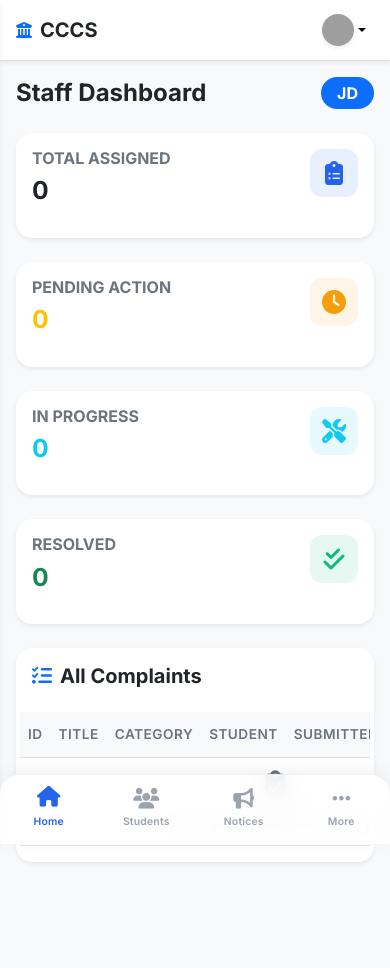
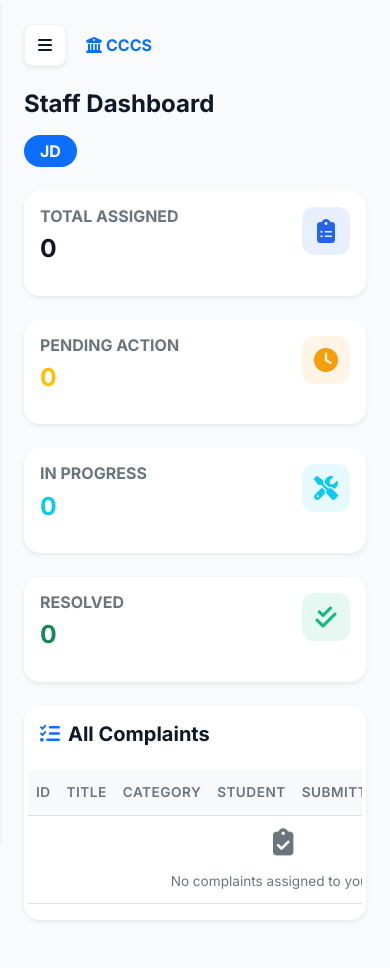
Before and after one commit to Jilla-kannan/cccs2.0, a Flask app: page /staff/dashboard in a window 390 px wide. Run offline with Flask 3, Linux system fonts and the light colour scheme; a user stored in the database is signed in; data that the repository does not hold is empty; grey boxes are pictures that could not be loaded.

Commit message:
remove top navbar and improve sidebar toggle

```diff
--- a/static/css/style.css
+++ b/static/css/style.css
@@ -4,12 +4,26 @@
     --warning: #F59E0B;
     --danger: #EF4444;
     --background: #F9FAFB;
+    --card-bg: #FFFFFF;
+    --text-main: #111827;
+    --text-muted: #6B7280;
+    --border-color: rgba(0, 0, 0, 0.05);
+}
+
+[data-theme="dark"] {
+    --background: #0F172A;
+    --card-bg: #1E293B;
+    --text-main: #F3F4F6;
+    --text-muted: #9CA3AF;
+    --border-color: rgba(255, 255, 255, 0.1);
 }
 
 body {
     font-family: 'Inter', sans-serif;
     background-color: var(--background);
+    color: var(--text-main);
     overflow-x: hidden;
+    transition: background-color 0.3s ease, color 0.3s ease;
 }
 
 /* Sidebar Styling */
@@ -69,16 +83,36 @@ body {
 }
 
 
-/* Navbar */
-.navbar {
-    z-index: 10;
+/* Page Content Wrapper */
+#page-content-wrapper {
+    background-color: var(--background) !important;
+    min-height: 100vh;
+}
+
+#menu-toggle {
+    background-color: var(--card-bg);
+    color: var(--text-main);
+    border: 1px solid var(--border-color) !important;
+    transition: all 0.2s ease;
+}
+
+#menu-toggle:hover {
+    background-color: var(--primary);
+    color: white;
+    transform: scale(1.05);
+}
+
+#menu-toggle:active {
+    transform: scale(0.95);
 }
 
 /* Dashboard Cards */
 .card {
     border: none;
     border-radius: 12px;
-    transition: transform 0.3s ease, box-shadow 0.3s ease;
+    background-color: var(--card-bg);
+    color: var(--text-main);
+    transition: transform 0.3s ease, box-shadow 0.3s ease, background-color 0.3s ease;
 }
 
 .card:hover {
@@ -139,8 +196,8 @@ body {
         box-shadow: none;
     }
     .dashboard-content {
-        padding: 1rem !important;
-        padding-bottom: 90px !important; /* Extra space for bottom nav */
+        padding: 1.5rem !important;
+        padding-bottom: 2rem !important; /* Normal padding */
     }
     .card {
         padding: 1rem !important;
@@ -152,14 +209,25 @@ body {
         line-height: 1.2;
     }
     .navbar {
-        padding: 0.5rem 1rem !important;
+        padding: 0.6rem 1rem !important;
         backdrop-filter: blur(10px);
         background-color: rgba(255, 255, 255, 0.9) !important;
+    }
+    .dashboard-content .justify-content-between.align-items-center {
+        flex-direction: column !important;
+        align-items: flex-start !important;
+        gap: 1rem;
+    }
+    .navbar-brand-mobile {
+        font-size: 1.25rem;
+        font-weight: 700;
+        display: flex;
+        align-items: center;
     }
 
     #wrapper.toggled #sidebar-wrapper {
         margin-left: 0;
-        box-shadow: 0 0 25px rgba(0,0,0,0.3);
+        box-shadow: 0 0 30px rgba(0,0,0,0.4);
     }
 
     #wrapper.toggled::after {
@@ -176,62 +244,6 @@ body {
     }
 }
 
-/* Bottom Navigation */
-.bottom-nav {
-    position: fixed;
-    bottom: 0;
-    left: 0;
-    right: 0;
-    height: 70px;
-    background: rgba(255, 255, 255, 0.85);
-    backdrop-filter: blur(15px);
-    -webkit-backdrop-filter: blur(15px);
-    display: flex;
-    justify-content: space-around;
-    align-items: center;
-    border-top: 1px solid rgba(0, 0, 0, 0.05);
-    box-shadow: 0 -5px 20px rgba(0,0,0,0.05);
-    z-index: 1050;
-    padding-bottom: env(safe-area-inset-bottom);
-    border-top-left-radius: 20px;
-    border-top-right-radius: 20px;
-}
-
-.bottom-nav-item {
-    display: flex;
-    flex-direction: column;
-    align-items: center;
-    justify-content: center;
-    text-decoration: none;
-    color: #9ca3af;
-    font-size: 0.65rem;
-    font-weight: 600;
-    flex: 1;
-    transition: all 0.2s cubic-bezier(0.4, 0, 0.2, 1);
-    height: 100%;
-}
-
-.bottom-nav-item i {
-    font-size: 1.3rem;
-    margin-bottom: 4px;
-    transition: transform 0.2s;
-}
-
-.bottom-nav-item.active {
-    color: var(--primary);
-}
-
-.bottom-nav-item.active i {
-    transform: translateY(-2px);
-}
-
-.bottom-nav-item span {
-    letter-spacing: 0.02em;
-}
-
-.bottom-nav-item:active {
-    transform: scale(0.9);
-}
 
 /* Sidebar Close Button for Mobile */
 .sidebar-close {
--- a/templates/base.html
+++ b/templates/base.html
@@ -31,7 +31,6 @@
             z-index: 0;
             pointer-events: none;
         }
-
     </style>
 </head>
 
@@ -43,7 +42,8 @@
             <div class="sidebar-heading p-4 border-bottom border-secondary d-flex align-items-center position-relative">
                 <i class="fas fa-university fa-2x text-primary me-2"></i>
                 <span class="fs-4 fw-bold">CCCS</span>
-                <i class="fas fa-times sidebar-close d-md-none" onclick="document.getElementById('wrapper').classList.remove('toggled')"></i>
+                <i class="fas fa-times sidebar-close d-md-none"
+                    onclick="document.getElementById('wrapper').classList.remove('toggled')"></i>
             </div>
             <div class="list-group list-group-flush bg-dark my-3">
                 <a href="{{ url_for('home') }}"
@@ -130,131 +130,36 @@
 
             <!-- User info at bottom of sidebar -->
             <div class="sidebar-user-info p-4 border-top border-secondary mt-auto">
-                <div class="d-flex align-items-center">
-                    <img src="https://ui-avatars.com/api/?name={{ current_user.name }}&background=2563EB&color=fff&size=40"
-                        class="rounded-circle me-3" width="40" height="40" alt="User Avatar">
-                    <div>
-                        <div class="fw-semibold text-white small">{{ current_user.name }}</div>
-                        <div class="text-secondary" style="font-size:0.72rem;">{{ current_user.role|capitalize }}</div>
+                <div class="d-flex align-items-center justify-content-between">
+                    <div class="d-flex align-items-center overflow-hidden">
+                        <img src="https://ui-avatars.com/api/?name={{ current_user.name }}&background=2563EB&color=fff&size=40"
+                            class="rounded-circle me-3 flex-shrink-0" width="40" height="40" alt="User Avatar">
+                        <div class="overflow-hidden">
+                            <div class="fw-semibold text-white small text-truncate">{{ current_user.name }}</div>
+                            <div class="text-secondary overflow-hidden text-truncate" style="font-size:0.72rem;">{{ current_user.role|capitalize }}</div>
+                        </div>
                     </div>
+                    <button class="btn btn-sm btn-outline-light border-0 px-2 flex-shrink-0" id="theme-toggle" title="Toggle Theme">
+                        <i class="fas fa-moon" id="theme-icon"></i>
+                    </button>
                 </div>
             </div>
         </div>
 
         <!-- Page Content -->
         <div id="page-content-wrapper" class="w-100 bg-light">
-            <!-- Top Navbar -->
-            <nav class="navbar navbar-expand-lg navbar-light bg-white border-bottom shadow-sm px-4 py-2 sticky-top">
-                <div class="container-fluid p-0">
-                    <button class="btn btn-outline-secondary d-none d-md-inline-block" id="menu-toggle">
-                        <i class="fas fa-bars"></i>
-                    </button>
-                    <!-- Mobile Brand -->
-                    <div class="d-flex d-md-none align-items-center">
-                        <i class="fas fa-university text-primary me-2"></i>
-                        <span class="fw-bold h5 mb-0">CCCS</span>
-                    </div>
-
-                    <div class="ms-auto d-flex align-items-center gap-2">
-                        <div class="dropdown">
-                            <button class="btn btn-light dropdown-toggle d-flex align-items-center border-0 bg-transparent px-2" type="button"
-                                id="userDropdown" data-bs-toggle="dropdown" aria-expanded="false">
-                                <img src="https://ui-avatars.com/api/?name={{ current_user.name }}&background=2563EB&color=fff"
-                                    width="32" height="32" class="rounded-circle shadow-sm" alt="User">
-                                <span class="fw-bold text-dark d-none d-sm-inline ms-2">{{ current_user.name }}</span>
-                            </button>
-                            <ul class="dropdown-menu dropdown-menu-end shadow-sm border-0" aria-labelledby="userDropdown">
-                                <li class="px-3 py-2">
-                                    <div class="fw-bold small">{{ current_user.name }}</div>
-                                    <div class="text-secondary smaller text-truncate" style="max-width: 150px;">{{ current_user.email }}</div>
-                                </li>
-                                <li><hr class="dropdown-divider"></li>
-                                <li><a class="dropdown-item" href="{{ url_for('home') }}"><i class="fas fa-home me-2"></i>Home</a></li>
-                                <li><a class="dropdown-item text-danger" href="{{ url_for('logout') }}"><i class="fas fa-sign-out-alt me-2"></i>Logout</a></li>
-                            </ul>
-                        </div>
+            <!-- Mobile/Toggle controls -->
+            <div class="px-4 pt-4 d-flex align-items-center gap-3">
+                <button class="btn btn-white shadow-sm border rounded-3 p-0 d-flex align-items-center justify-content-center" id="menu-toggle" style="width: 42px; height: 42px;">
+                    <i class="fas fa-bars"></i>
+                </button>
+                <div class="d-md-none ms-1">
+                    <div class="fw-bold text-primary">
+                        <i class="fas fa-university me-1"></i>CCCS
                     </div>
                 </div>
-            </nav>
+            </div>
 
-            <!-- Bottom Nav for Mobile -->
-            <nav class="bottom-nav d-md-none">
-                {% if current_user.role == 'student' %}
-                <a href="{{ url_for('student_dashboard') }}" class="bottom-nav-item {% if request.endpoint == 'student_dashboard' %}active{% endif %}">
-                    <i class="fas fa-home"></i>
-                    <span>Home</span>
-                </a>
-                <a href="{{ url_for('submit_complaint') }}" class="bottom-nav-item {% if request.endpoint == 'submit_complaint' %}active{% endif %}">
-                    <i class="fas fa-plus-circle"></i>
-                    <span>Submit</span>
-                </a>
-                <a href="{{ url_for('student_all_complaints') }}" class="bottom-nav-item {% if request.endpoint == 'student_all_complaints' %}active{% endif %}">
-                    <i class="fas fa-globe"></i>
-                    <span>Issues</span>
-                </a>
-                <a href="{{ url_for('view_all_notices') }}" class="bottom-nav-item {% if request.endpoint == 'view_all_notices' %}active{% endif %}">
-                    <i class="fas fa-bullhorn"></i>
-                    <span>Notices</span>
-                </a>
-
-                {% elif current_user.role == 'complaint_staff' %}
-                <a href="{{ url_for('staff_dashboard') }}" class="bottom-nav-item {% if request.endpoint == 'staff_dashboard' %}active{% endif %}">
-                    <i class="fas fa-home"></i>
-                    <span>Home</span>
-                </a>
-                <a href="{{ url_for('view_all_students') }}" class="bottom-nav-item {% if request.endpoint == 'view_all_students' %}active{% endif %}">
-                    <i class="fas fa-users"></i>
-                    <span>Students</span>
-                </a>
-                <a href="{{ url_for('view_all_notices') }}" class="bottom-nav-item {% if request.endpoint == 'view_all_notices' %}active{% endif %}">
-                    <i class="fas fa-bullhorn"></i>
-                    <span>Notices</span>
-                </a>
-
-                {% elif current_user.role == 'notice_staff' %}
-                <a href="{{ url_for('notice_staff_dashboard') }}" class="bottom-nav-item {% if request.endpoint == 'notice_staff_dashboard' %}active{% endif %}">
-                    <i class="fas fa-home"></i>
-                    <span>Home</span>
-                </a>
-                <a href="{{ url_for('view_all_notices') }}" class="bottom-nav-item {% if request.endpoint == 'view_all_notices' %}active{% endif %}">
-                    <i class="fas fa-bullhorn"></i>
-                    <span>Notices</span>
-                </a>
-                <a href="{{ url_for('view_all_students') }}" class="bottom-nav-item {% if request.endpoint == 'view_all_students' %}active{% endif %}">
-                    <i class="fas fa-users"></i>
-                    <span>Students</span>
-                </a>
-
-                {% elif current_user.role == 'principal' %}
-                <a href="{{ url_for('principal_dashboard') }}" class="bottom-nav-item {% if request.endpoint == 'principal_dashboard' %}active{% endif %}">
-                    <i class="fas fa-home"></i>
-                    <span>Home</span>
-                </a>
-                <a href="{{ url_for('view_all_students') }}" class="bottom-nav-item {% if request.endpoint == 'view_all_students' %}active{% endif %}">
-                    <i class="fas fa-users"></i>
-                    <span>Students</span>
-                </a>
-                <a href="{{ url_for('view_all_notices') }}" class="bottom-nav-item {% if request.endpoint == 'view_all_notices' %}active{% endif %}">
-                    <i class="fas fa-bullhorn"></i>
-                    <span>Notices</span>
-                </a>
-                <a href="{{ url_for('principal_analytics') }}" class="bottom-nav-item {% if request.endpoint == 'principal_analytics' %}active{% endif %}">
-                    <i class="fas fa-chart-pie"></i>
-                    <span>Data</span>
-                </a>
-
-                {% elif current_user.role == 'admin' %}
-                <a href="{{ url_for('admin_dashboard') }}" class="bottom-nav-item {% if request.endpoint == 'admin_dashboard' %}active{% endif %}">
-                    <i class="fas fa-user-shield"></i>
-                    <span>Admin</span>
-                </a>
-                {% endif %}
-
-                <a href="#" class="bottom-nav-item" onclick="document.getElementById('wrapper').classList.toggle('toggled'); return false;">
-                    <i class="fas fa-ellipsis-h"></i>
-                    <span>More</span>
-                </a>
-            </nav>
 
             <div class="container-fluid p-3 p-md-4 dashboard-content">
                 {% with messages = get_flashed_messages(with_categories=true) %}
@@ -275,17 +180,7 @@
 
     {% else %}
     <!-- Guest -->
-    <nav class="navbar navbar-expand-lg navbar-light bg-white border-bottom shadow-sm px-4 py-2 sticky-top">
-        <div class="container-fluid">
-            <a class="navbar-brand fw-bold text-primary d-flex align-items-center" href="{{ url_for('home') }}">
-                <i class="fas fa-university me-2"></i>CCCS
-            </a>
-            <div class="ms-auto d-flex gap-2">
-                <a href="{{ url_for('login') }}" class="btn btn-sm btn-outline-primary rounded-pill px-3">Login</a>
-                <a href="{{ url_for('register') }}" class="btn btn-sm btn-primary rounded-pill px-3">Register</a>
-            </div>
-        </div>
-    </nav>
+    <!-- Guest - No Navbar (Access via buttons on Home page) -->
     <div class="bg-watermark"></div>
     <div class="container mt-4 pb-5">
 
@@ -318,8 +213,18 @@
             });
         }
 
+        // Auto-close sidebar when a link is clicked on mobile
+        const sidebarLinks = document.querySelectorAll("#sidebar-wrapper .list-group-item");
+        sidebarLinks.forEach(link => {
+            link.addEventListener("click", () => {
+                if (window.innerWidth < 768 && wrapper.classList.contains("toggled")) {
+                    wrapper.classList.remove("toggled");
+                }
+            });
+        });
+
         // Close sidebar when clicking outside on mobile
-        document.addEventListener('click', function(event) {
+        document.addEventListener('click', function (event) {
             const sidebar = document.getElementById('sidebar-wrapper');
             if (!sidebar || !wrapper || !menuToggle) return; // Fix null exception on guest page
 
@@ -330,6 +235,28 @@
                 wrapper.classList.remove('toggled');
             }
         });
+        // Theme Switching Logic
+        const themeToggle = document.getElementById('theme-toggle');
+        const themeIcon = document.getElementById('theme-icon');
+        const currentTheme = localStorage.getItem('theme') || 'light';
+
+        if (currentTheme === 'dark') {
+            document.documentElement.setAttribute('data-theme', 'dark');
+            themeIcon.classList.replace('fa-moon', 'fa-sun');
+        }
+
+        themeToggle.addEventListener('click', () => {
+            let theme = document.documentElement.getAttribute('data-theme');
+            if (theme === 'dark') {
+                document.documentElement.setAttribute('data-theme', 'light');
+                themeIcon.classList.replace('fa-sun', 'fa-moon');
+                localStorage.setItem('theme', 'light');
+            } else {
+                document.documentElement.setAttribute('data-theme', 'dark');
+                themeIcon.classList.replace('fa-moon', 'fa-sun');
+                localStorage.setItem('theme', 'dark');
+            }
+        });
     </script>
 
     {% block scripts %}{% endblock %}
```
Also changed, not shown: other parts of static/css/style.css (+32 -5 lines).
